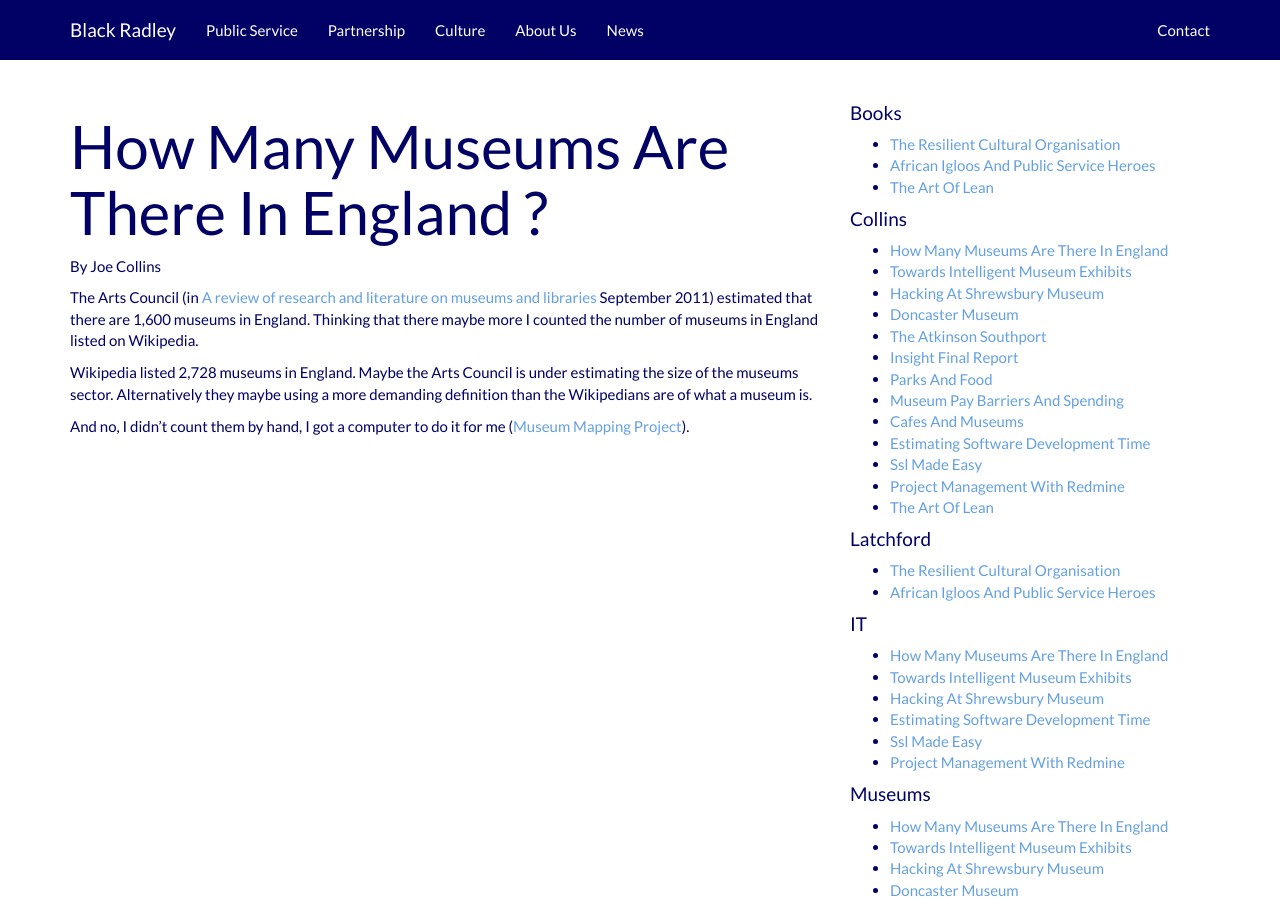
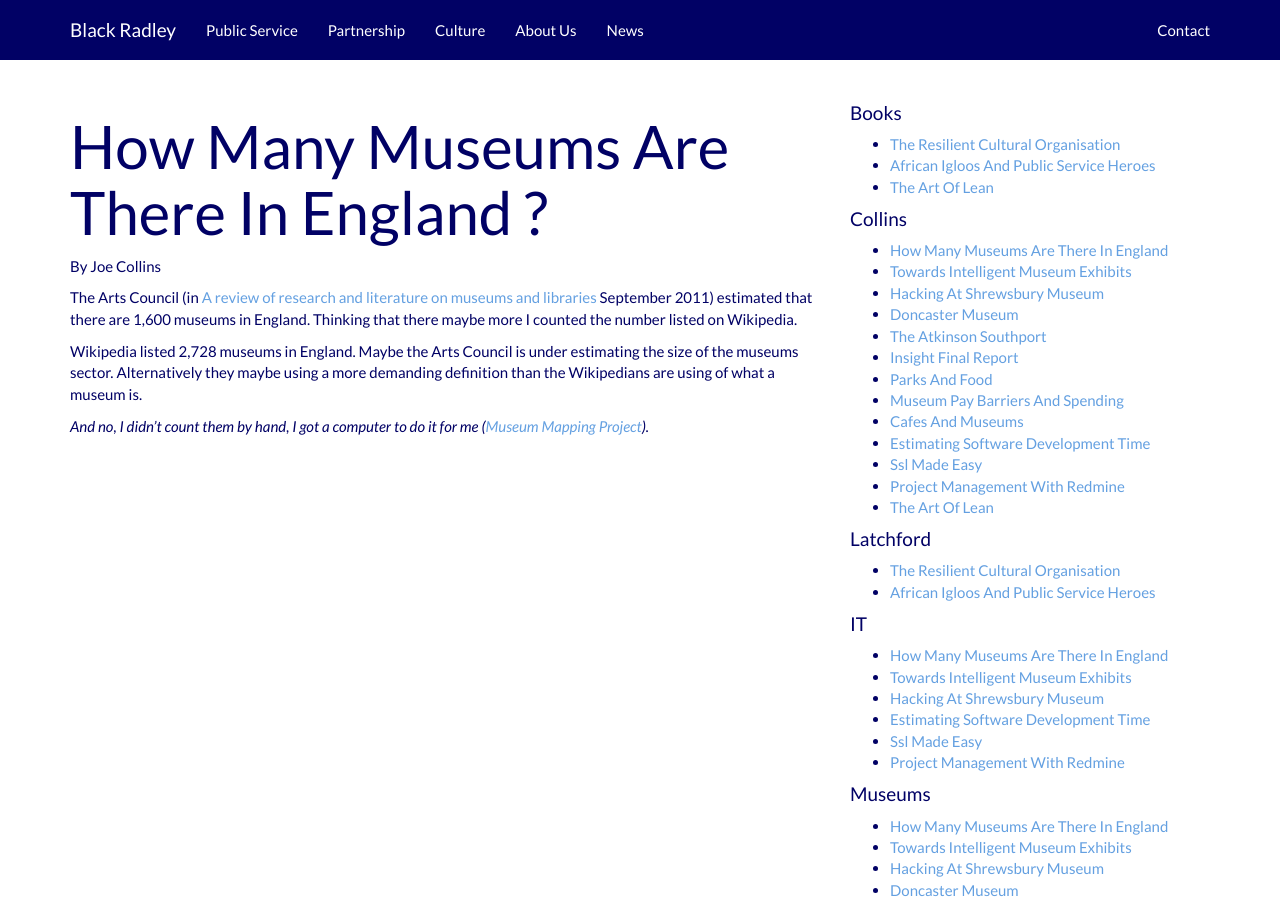
Before and after one commit to blackradley/blackradley.github.io, a Jekyll site: the page built from _posts/2017-08-03-how-many-museums-are-there-in-england.md, in a window 1280 px wide and 900 px high. Built offline with Jekyll 4.4.1, drawn with Linux system fonts in a browser that asks for light colours; nearby versions of some CDN libraries.

Commit message:
That's nice

```diff
--- a/_posts/2017-08-03-how-many-museums-are-there-in-england.md
+++ b/_posts/2017-08-03-how-many-museums-are-there-in-england.md
@@ -9,8 +9,8 @@ tags:
 
 By Joe Collins
 
-The Arts Council (in [A review of research and literature on museums and libraries]({{site.url}}/assets/Insight-Final-Report-2015-11-11.pdf) September 2011) estimated that there are 1,600 museums in England.  Thinking that there maybe more I counted the number of museums in England listed on Wikipedia.
+The Arts Council (in [A review of research and literature on museums and libraries]({{site.url}}/assets/Insight-Final-Report-2015-11-11.pdf) September 2011) estimated that there are 1,600 museums in England.  Thinking that there maybe more I counted the number listed on Wikipedia.
 
-Wikipedia listed 2,728 museums in England. Maybe the Arts Council is under estimating the size of the museums sector.  Alternatively they maybe using a more demanding definition than the Wikipedians are of what a museum is.
+Wikipedia listed 2,728 museums in England. Maybe the Arts Council is under estimating the size of the museums sector.  Alternatively they maybe using a more demanding definition than the Wikipedians are using of what a museum is.
 
-And no, I didn't count them by hand, I got a computer to do it for me ([Museum Mapping Project](https://github.com/blackradley/heathmynd)).
+*And no, I didn't count them by hand, I got a computer to do it for me ([Museum Mapping Project](https://github.com/blackradley/heathmynd)).*
```
